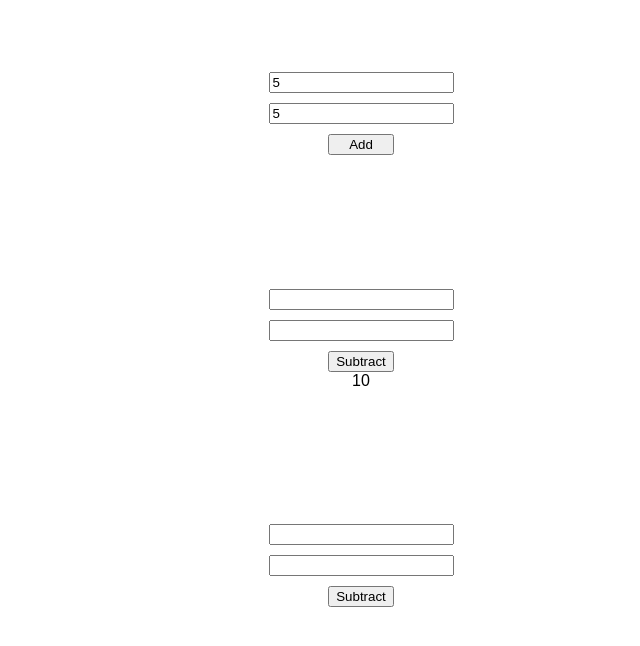
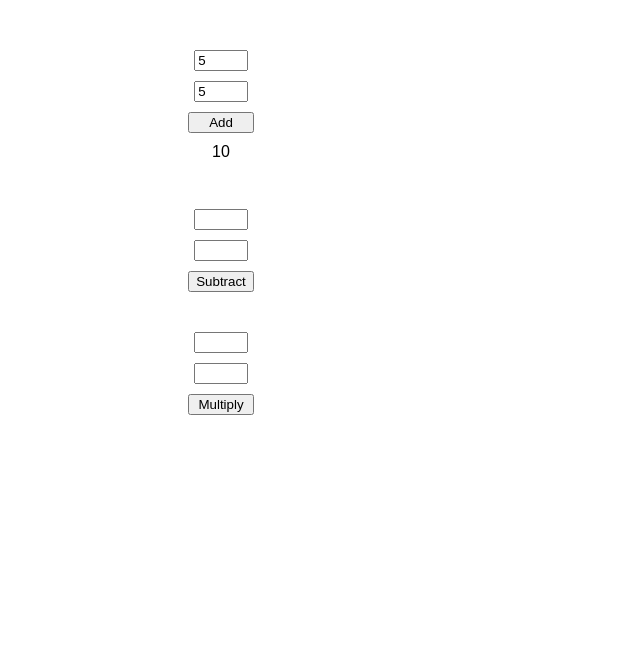
Before and after one commit to davidabutler92/lab-03b-calculator, a plain HTML site: page index.html in a window 1280 px wide. Both pictures are taken after typing "5", "5" into the empty fields and a click on the button "Add". Shown: the whole page, without its empty margins (279-919 px from the left). Drawn offline with Linux system fonts and the light colour scheme.

Commit message:
add multilpy function

```diff
--- a/app.js
+++ b/app.js
@@ -1,3 +1,4 @@
+//GET
 const addNum1 = document.getElementById('addInput-1');
 const addNum2 = document.getElementById('addInput-2');
 const addButton = document.getElementById('add-btn');
@@ -8,6 +9,12 @@ const subNum2 = document.getElementById('subInput-2');
 const subButton = document.getElementById('sub-btn');
 const subTextResults = document.getElementById('sub-results');
 
+const multNum1 = document.getElementById('multInput-1');
+const multNum2 = document.getElementById('multInput-2');
+const multButton = document.getElementById('mult-btn');
+const multTextResults = document.getElementById('mult-results');
+
+//calculator functions
 const add = (num1, num2) => {
   let add = num1 + num2;
   return  add;
@@ -18,9 +25,15 @@ const subtract = (num1, num2) => {
   return  sub;
 }
 
+const multiply = (num1, num2) => {
+  let mult = num1 * num2;
+  return  mult;
+}
+
+//SET
 addButton.addEventListener('click', () => {
   const results = add(addNum1.valueAsNumber, addNum2.valueAsNumber);
-  subTextResults.textContent = results;
+  addTextResults.textContent = results;
   console.log(results);
 });
 
@@ -29,3 +42,9 @@ subButton.addEventListener('click', () => {
   subTextResults.textContent = results;
   console.log(results);
 });
+
+multButton.addEventListener('click', () => {
+  const results = multiply(multNum1.valueAsNumber, multNum2.valueAsNumber);
+  multTextResults.textContent = results;
+  console.log(results);
+});
--- a/index.html
+++ b/index.html
@@ -14,22 +14,25 @@
 <body>
     <main>
         <section class="main-section">
+            <section>
                 <input type="number" id="addInput-1">
                 <input type="number" id="addInput-2">
                 <button id="add-btn">Add</button>
                 <div id="add-results"></div>
             </section>
-        <section class="main-section">
+            <br>
+            <section>
                 <input type="number" id="subInput-1">
                 <input type="number" id="subInput-2">
                 <button id="sub-btn">Subtract</button>
                 <div id="sub-results"></div>
             </section>
-        <section class="main-section">
-            <input type="number" id="subInput-1">
-            <input type="number" id="subInput-2">
-            <button id="sub-btn">Subtract</button>
-            <div id="sub-results"></div>
+            <section>
+                <input type="number" id="multInput-1">
+                <input type="number" id="multInput-2">
+                <button id="mult-btn">Multiply</button>
+                <div id="mult-results"></div>
+            </section>
         </section>
     </main>
     <script type="module" src="app.js"></script>
--- a/styles/style.css
+++ b/styles/style.css
@@ -1,10 +1,12 @@
 
-body {
-    --color1: #ffffff;
-    --color2: #ffffff;
-    --color3: #ffffff;
-    --color4: #ffffff;
-    --color5: #ffffff;
+
+body , html {
+    height: 100%;
+    width: 100%;
+    margin: 0;
+    padding: 0;
+    font-family: Arial, Helvetica, sans-serif;
+  }
 
     /* https://coolors.co/generate and click export -> scss to get the colors to copy and paste below*/
     /* --color1: hsla(349, 69%, 76%, 1);
@@ -132,3 +134,15 @@ input, button {
   button {
       width: 5em;
   }
+
+  input {
+      width: 4em;
+  }
+
+  section {
+      margin-top: 20px;
+  }
+
+  div {
+      margin-top: 10px;
+  }
```
Lines whose indentation alone changed are shown as unchanged.
